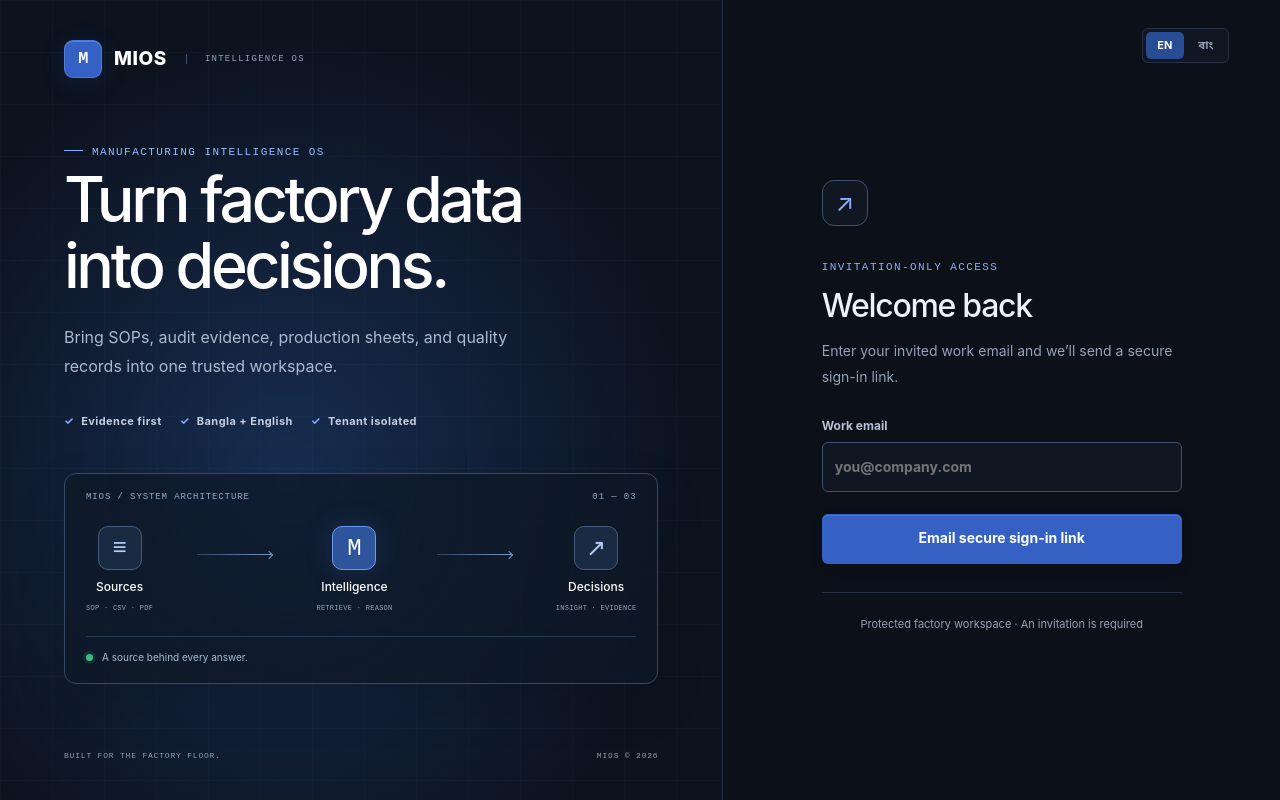
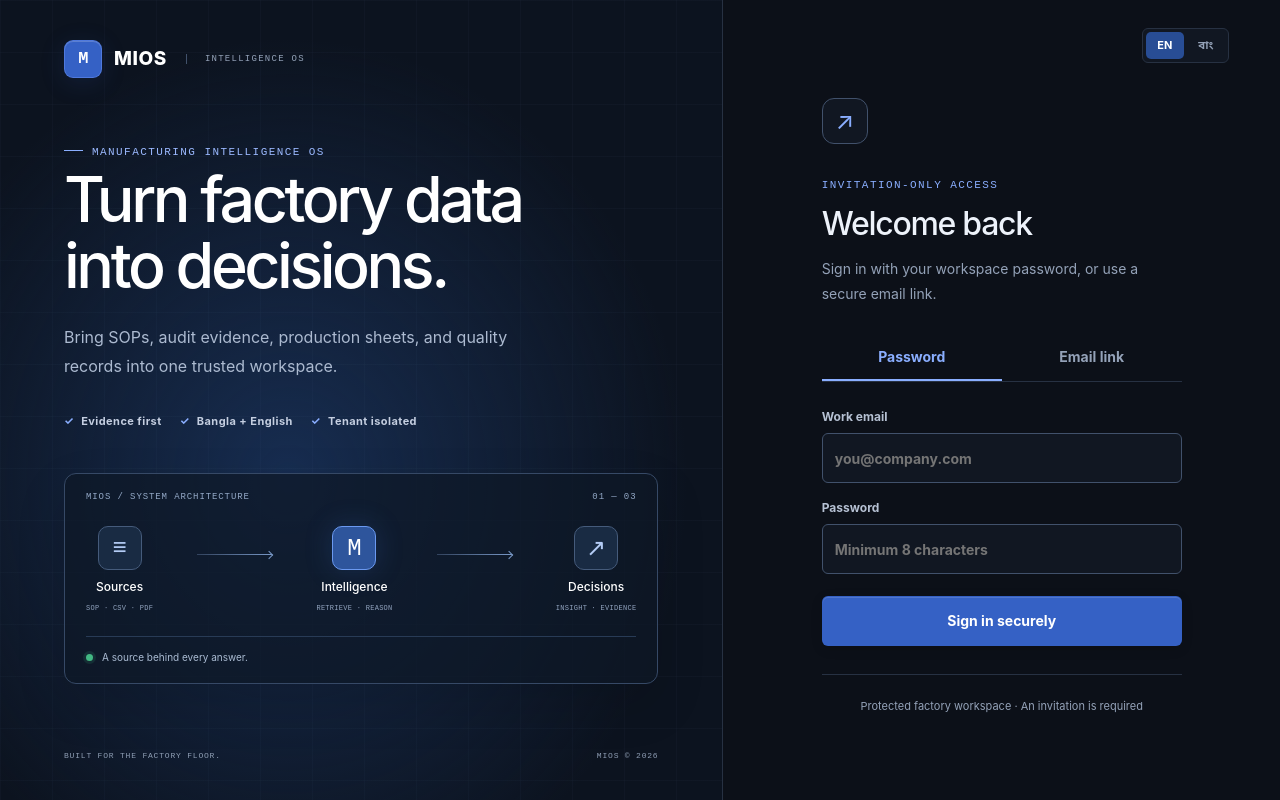
Before and after one commit to mnxtr/M_I_OS, a Next.js app in the folder apps/web/: page / in a window 1280 px wide. Built offline with nearby package versions, Linux system fonts and the light colour scheme; no server answers.

Commit message:
feat(auth): add password login for invited users

```diff
--- a/apps/web/src/components/AuthForm.tsx
+++ b/apps/web/src/components/AuthForm.tsx
@@ -1,6 +1,7 @@
 "use client";
 
 import { FormEvent, useEffect, useState } from "react";
+import { useRouter } from "next/navigation";
 
 import LangToggle from "@/components/LangToggle";
 import { t } from "@/lib/i18n";
@@ -8,11 +9,25 @@ import { getSupabase } from "@/lib/supabase";
 import { useLang } from "@/lib/useLang";
 
 const RESEND_SECONDS = 60;
+type AuthMethod = "password" | "magic-link";
+
+function getAuthErrorMessage(error: unknown, tr: ReturnType<typeof t>) {
+  const message = error instanceof Error ? error.message : "";
+  const normalized = message.toLowerCase();
+
+  if (normalized.includes("invalid login credentials")) return tr.invalidCredentials;
+  if (normalized.includes("email not confirmed")) return tr.emailNotConfirmed;
+  if (normalized.includes("signups not allowed")) return tr.invitationRequired;
+  return message || tr.genericSignInError;
+}
 
 export default function AuthForm({ reason }: { reason?: string }) {
+  const router = useRouter();
   const [lang, setLang] = useLang();
   const tr = t(lang);
   const [email, setEmail] = useState("");
+  const [password, setPassword] = useState("");
+  const [method, setMethod] = useState<AuthMethod>("password");
   const [error, setError] = useState("");
   const [notice, setNotice] = useState("");
   const [busy, setBusy] = useState(false);
@@ -29,23 +44,41 @@ export default function AuthForm({ reason }: { reason?: string }) {
 
   async function onSubmit(event: FormEvent<HTMLFormElement>) {
     event.preventDefault();
-    if (busy || resendIn > 0) return;
+    if (busy || (method === "magic-link" && resendIn > 0)) return;
 
     setError("");
     setNotice("");
     setBusy(true);
     try {
-      const callbackUrl = `${window.location.origin}/auth/callback?next=/workspace`;
-      const { error: signInError } = await getSupabase().auth.signInWithOtp({
-        email: email.trim().toLowerCase(),
+      const supabase = getSupabase();
+      const normalizedEmail = email.trim().toLowerCase();
+
+      if (method === "password") {
+        if (!password) {
+          setError(tr.passwordRequired);
+          return;
+        }
+
+        const { error: signInError } = await supabase.auth.signInWithPassword({
+          email: normalizedEmail,
+          password,
+        });
+        if (signInError) throw signInError;
+        router.replace("/workspace");
+        router.refresh();
+        return;
+      }
+
+      const callbackUrl = window.location.origin + "/auth/callback?next=/workspace";
+      const { error: signInError } = await supabase.auth.signInWithOtp({
+        email: normalizedEmail,
         options: { emailRedirectTo: callbackUrl, shouldCreateUser: false },
       });
       if (signInError) throw signInError;
       setNotice(tr.otpNotice);
       setResendIn(RESEND_SECONDS);
     } catch (submitError) {
-      const message = submitError instanceof Error ? submitError.message : tr.genericSignInError;
-      setError(message.includes("Signups not allowed") ? tr.invitationRequired : message);
+      setError(getAuthErrorMessage(submitError, tr));
     } finally {
       setBusy(false);
     }
@@ -92,7 +125,7 @@ export default function AuthForm({ reason }: { reason?: string }) {
             <span className="entry-symbol" aria-hidden="true">↗</span>
             <p className="eyebrow">{tr.invitationOnly}</p>
             <h2>{tr.welcomeBack}</h2>
-            <p>{tr.otpDescription}</p>
+            <p>{method === "password" ? tr.passwordDescription : tr.otpDescription}</p>
           </div>
 
           {reason === "session_expired" ? (
@@ -101,6 +134,35 @@ export default function AuthForm({ reason }: { reason?: string }) {
           {reason === "invalid_invitation" ? (
             <p className="error-text" role="alert">{tr.invalidInvitation}</p>
           ) : null}
+
+          <div className="auth-tabs" role="tablist" aria-label={tr.authMethod}>
+            <button
+              className={"auth-tab" + (method === "password" ? " is-active" : "")}
+              type="button"
+              role="tab"
+              aria-selected={method === "password"}
+              onClick={() => {
+                setMethod("password");
+                setError("");
+                setNotice("");
+              }}
+            >
+              {tr.passwordSignIn}
+            </button>
+            <button
+              className={"auth-tab" + (method === "magic-link" ? " is-active" : "")}
+              type="button"
+              role="tab"
+              aria-selected={method === "magic-link"}
+              onClick={() => {
+                setMethod("magic-link");
+                setError("");
+                setNotice("");
+              }}
+            >
+              {tr.magicLinkSignIn}
+            </button>
+          </div>
 
           <form onSubmit={onSubmit} className="form-stack">
             <label className="field-label" htmlFor="work-email">
@@ -117,14 +179,34 @@ export default function AuthForm({ reason }: { reason?: string }) {
                 required
               />
             </label>
+            {method === "password" ? (
+              <label className="field-label" htmlFor="work-password">
+                <span>{tr.password}</span>
+                <input
+                  id="work-password"
+                  className="input"
+                  type="password"
+                  value={password}
+                  onChange={(event) => setPassword(event.target.value)}
+                  autoComplete="current-password"
+                  placeholder={tr.passwordHint}
+                  required
+                />
+              </label>
+            ) : null}
             {error ? <p className="error-text" role="alert">{error}</p> : null}
             {notice ? <p className="notice-text" role="status">{notice}</p> : null}
-            <button className="btn btn-primary btn-large" disabled={busy || resendIn > 0}>
+            <button
+              className="btn btn-primary btn-large"
+              disabled={busy || (method === "magic-link" && resendIn > 0)}
+            >
               {busy
                 ? tr.pleaseWait
-                : resendIn > 0
+                : method === "magic-link" && resendIn > 0
                   ? tr.resendIn(resendIn)
-                  : tr.emailSecureLink}
+                  : method === "password"
+                    ? tr.passwordSignInButton
+                    : tr.emailSecureLink}
             </button>
           </form>
           <p className="secure-note">{tr.protectedWorkspace} · {tr.invitationRequired}</p>
--- a/apps/web/src/lib/i18n.ts
+++ b/apps/web/src/lib/i18n.ts
@@ -12,6 +12,10 @@ const en = {
   tenantSecure: "Tenant isolated",
   productPrinciples: "Product principles",
   invitationOnly: "Invitation-only access",
+  authMethod: "Authentication method",
+  passwordSignIn: "Password",
+  magicLinkSignIn: "Email link",
+  passwordDescription: "Sign in with your workspace password, or use a secure email link.",
   otpDescription: "Enter your invited work email and we’ll send a secure sign-in link.",
   otpNotice: "If this address has access, a secure sign-in link is on its way.",
   emailSecureLink: "Email secure sign-in link",
@@ -20,6 +24,10 @@ const en = {
   sessionExpired: "Your session expired. Request a new secure link to continue.",
   invalidInvitation: "This sign-in link is invalid or expired. Request a new one below.",
   genericSignInError: "We could not send the sign-in link. Please try again.",
+  invalidCredentials: "Invalid email or password.",
+  emailNotConfirmed: "Confirm your email before signing in.",
+  passwordRequired: "Enter your password to continue.",
+  passwordSignInButton: "Sign in securely",
   signIn: "Sign in",
   welcomeBack: "Welcome back",
   signInDescription: "Continue to your factory intelligence workspace.",
@@ -201,6 +209,10 @@ const bn: Dict = {
   tenantSecure: "টেন্যান্ট সুরক্ষিত",
   productPrinciples: "পণ্যের মূলনীতি",
   invitationOnly: "শুধু আমন্ত্রণের মাধ্যমে প্রবেশ",
+  authMethod: "সাইন-ইন পদ্ধতি",
+  passwordSignIn: "পাসওয়ার্ড",
+  magicLinkSignIn: "ইমেইল লিংক",
+  passwordDescription: "ওয়ার্কস্পেসের পাসওয়ার্ড দিয়ে সাইন ইন করুন, অথবা সুরক্ষিত ইমেইল লিংক ব্যবহার করুন।",
   otpDescription: "আমন্ত্রিত কাজের ইমেইল দিন—আমরা একটি সুরক্ষিত সাইন-ইন লিংক পাঠাব।",
   otpNotice: "এই ঠিকানায় প্রবেশাধিকার থাকলে সুরক্ষিত সাইন-ইন লিংক পাঠানো হয়েছে।",
   emailSecureLink: "সুরক্ষিত সাইন-ইন লিংক পাঠান",
@@ -209,6 +221,10 @@ const bn: Dict = {
   sessionExpired: "আপনার সেশন শেষ হয়েছে। চালিয়ে যেতে নতুন সুরক্ষিত লিংক নিন।",
   invalidInvitation: "এই সাইন-ইন লিংকটি ভুল বা মেয়াদোত্তীর্ণ। নিচে নতুন লিংক নিন।",
   genericSignInError: "সাইন-ইন লিংক পাঠানো যায়নি। আবার চেষ্টা করুন।",
+  invalidCredentials: "ইমেইল বা পাসওয়ার্ড সঠিক নয়।",
+  emailNotConfirmed: "সাইন ইন করার আগে আপনার ইমেইল নিশ্চিত করুন।",
+  passwordRequired: "চালিয়ে যেতে পাসওয়ার্ড দিন।",
+  passwordSignInButton: "নিরাপদে সাইন ইন করুন",
   signIn: "সাইন ইন",
   welcomeBack: "স্বাগতম",
   signInDescription: "আপনার ফ্যাক্টরি ইন্টেলিজেন্স ওয়ার্কস্পেসে প্রবেশ করুন।",
```
Also changed, not shown: 2 other files (tests, documents, lock files or other folders).
